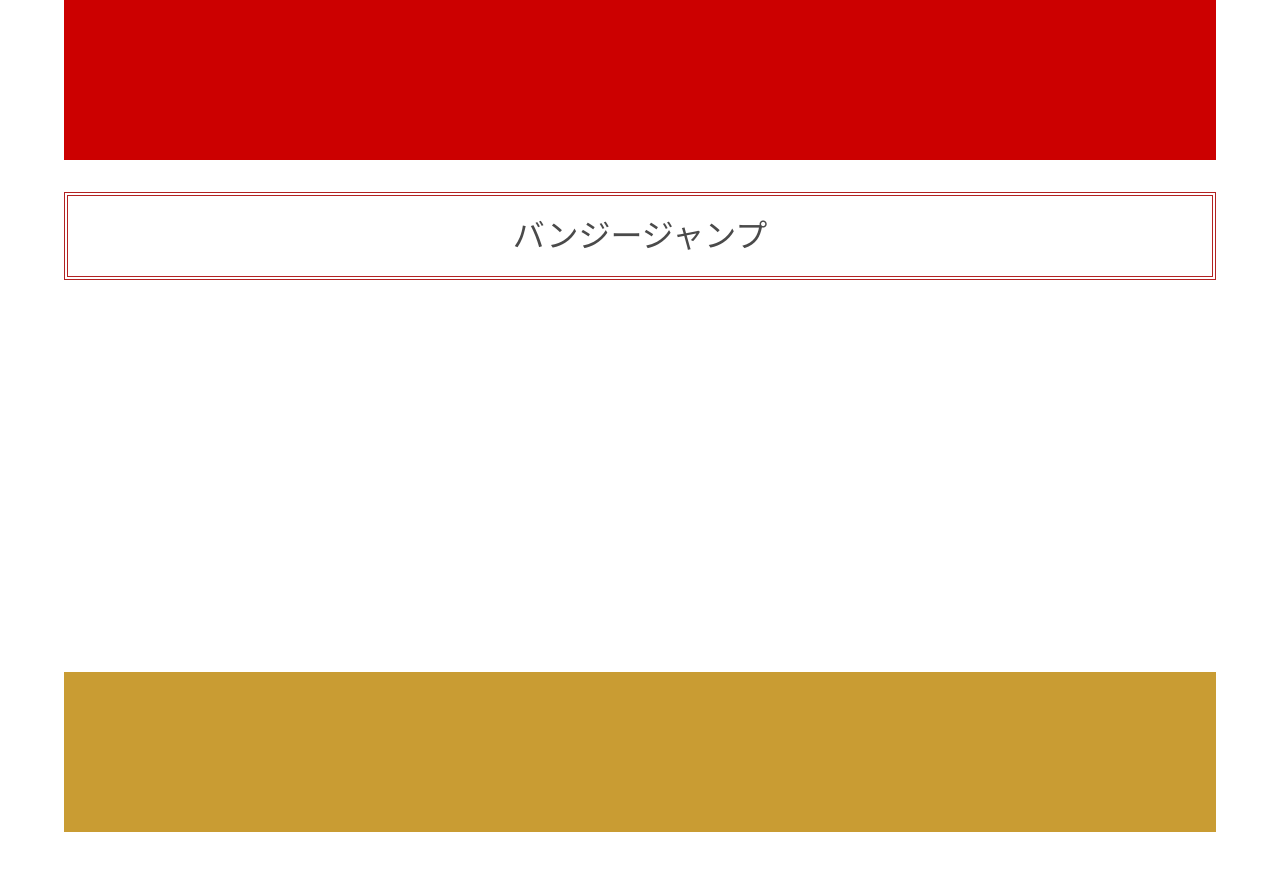
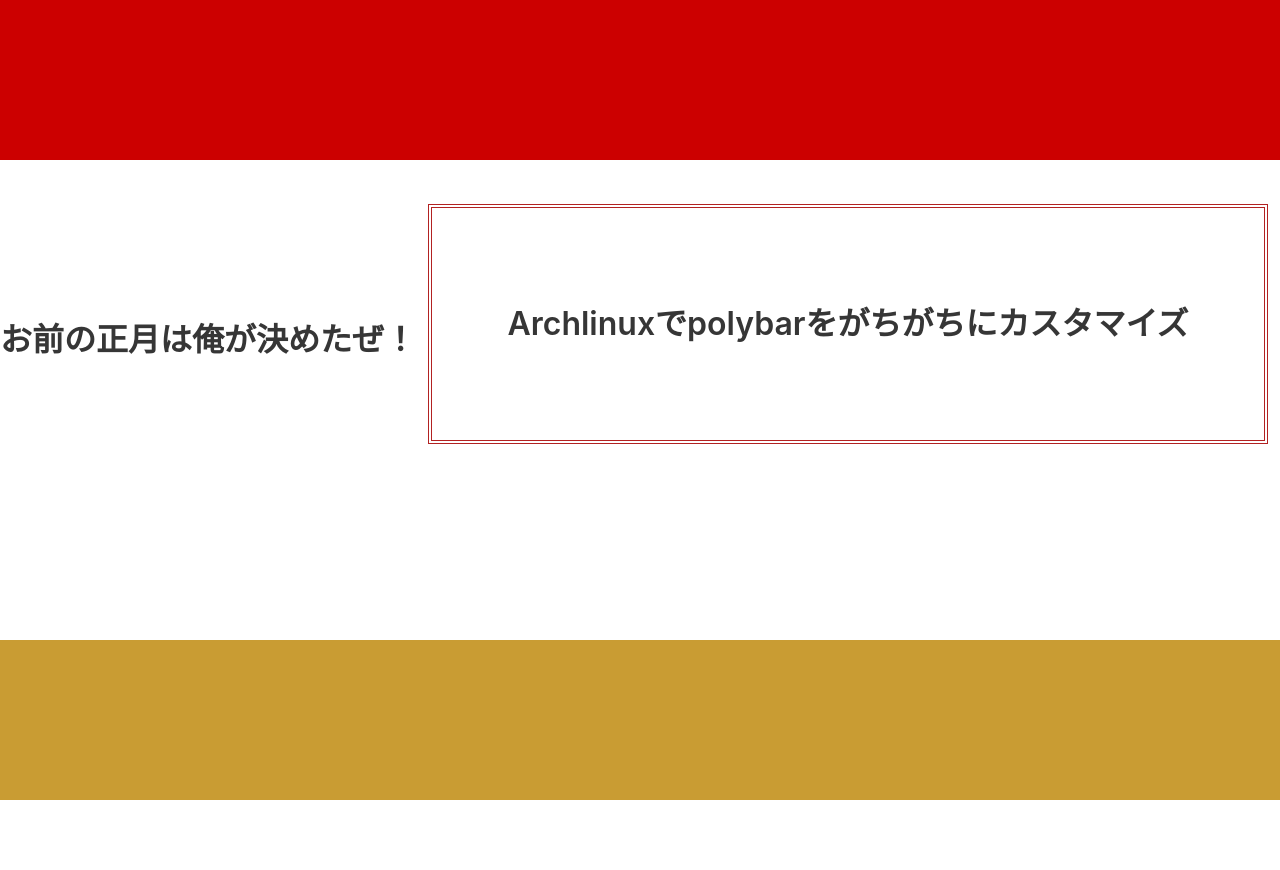
Before and after one commit to takerucam/hack_battleB, a plain HTML site: page public/omikuji.html in a window 1280 px wide. After the commit the page ends 800 px from the top, so only its background shows below. Drawn offline with nearby package versions, Linux system fonts and the light colour scheme.

Commit message:
fix omikuji

```diff
--- a/public/omikuji.css
+++ b/public/omikuji.css
@@ -1,8 +1,25 @@
+.box1 {
+  display: flex;
+  align-items: center;
+  justify-content: center;
+  margin-top: 2em;
+}
+
 .box2 {
+  display: flex;
+  align-items: center;
+  justify-content: center;
+  height: 15em;
   padding: 1em 1.5em;
   margin: 2em 0;
   border: double 4px #b22222; /*線*/
 }
+
+.footer {
+  height: 20vh;
+  background-color: #c99c33;
+}
+
 .box2 p {
   margin: 0;
   padding: 0;
--- a/public/omikuji.html
+++ b/public/omikuji.html
@@ -6,24 +6,32 @@
       rel="stylesheet"
       href="https://cdn.jsdelivr.net/npm/bulma@0.9.4/css/bulma.min.css"
     />
+    <link rel="stylesheet" href="styles.css" />
     <link rel="stylesheet" href="omikuji.css" />
     <link rel="stylesheet" href="styles.css" />
     <meta name="viewport" content="width=device-width, initial-scale=1.0" />
     <title>Input</title>
   </head>
   <body>
-    <div class="container">
-      <header></header>
-      <main>
-        <section>
-          <div class="is-vcentered">
-            <div class="box2">
-              <p class="is-size-3 has-text-centered">バンジージャンプ</p>
+    <header></header>
+    <div class="main m-3">
+      <section>
+        <div class="is-vcentered">
+          <div class="columns is-vcentered">
+            <div class="box1">
+              <h1 class="title">お前の正月は俺が決めたぜ！</h1>
+            </div>
+            <div class="column">
+              <div class="box2">
+                <p id="answer" class="title">
+                  Archlinuxでpolybarをがちがちにカスタマイズ
+                </p>
+              </div>
             </div>
           </div>
-        </section>
-      </main>
-      <footer></footer>
+        </div>
+      </section>
     </div>
+    <footer class="footer navbar is-fixed-bottom"></footer>
   </body>
 </html>
```
